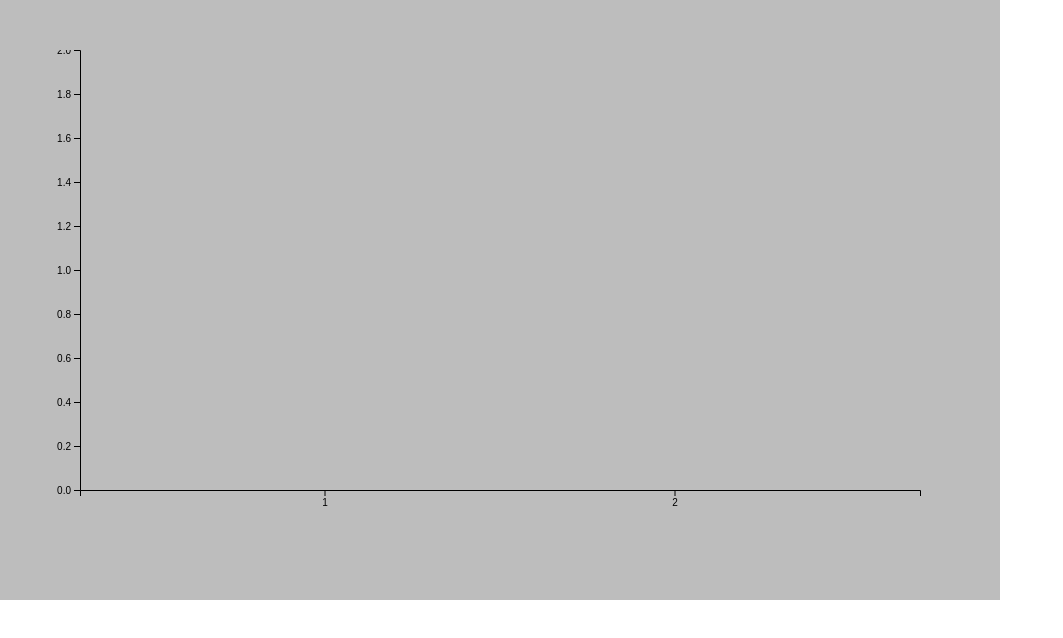
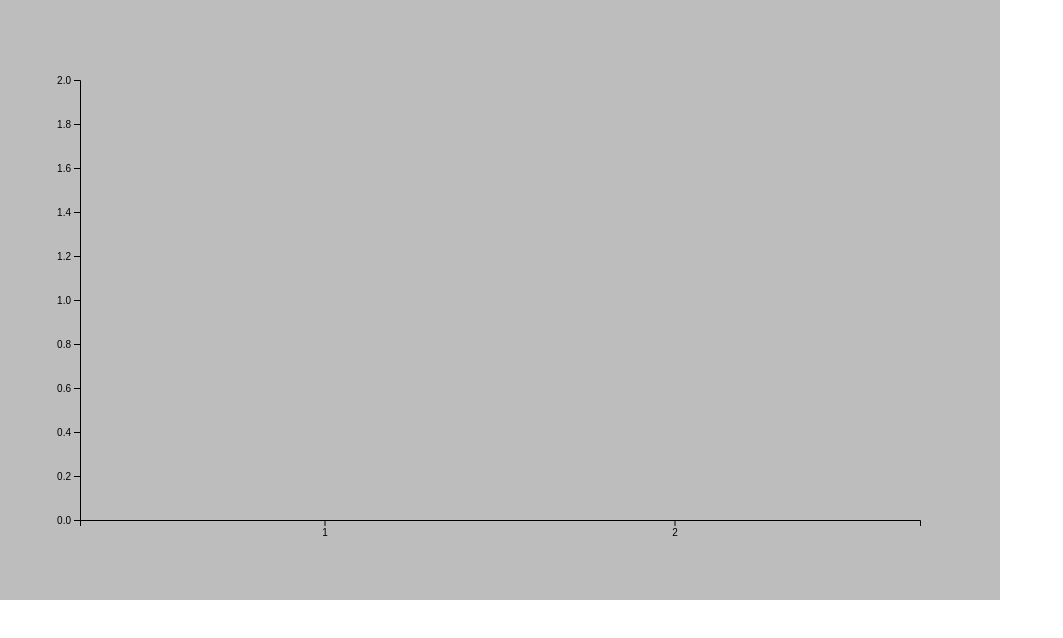
Before and after one commit to arash-safari/a3, a React (Create React App) app: page / in a window 1280 px wide. Shown: the top 638 px of the page, without its empty margins (0-1063 px from the left). Built offline with nearby package versions, Linux system fonts and the light colour scheme.

Commit message:
fix some bug in  axis

```diff
--- a/src/chart/Chart.jsx
+++ b/src/chart/Chart.jsx
@@ -10,13 +10,16 @@ class Chart extends Component {
         // console.log(d3.select(this.props.root))
 
         return (
-            <div style={{padding:this.props.margin,width:'100%',height:'100%'}}>
-            <svg id="arash-chart" width={`calc(100% - ${(this.props.margin?2*this.props.margin:0)+'px'})`}
-            height={`calc(100% -  ${(this.props.margin?2*this.props.margin:0)+'px'})`}>
-                {React.Children.map(this.props.children, (element, idx) => {
-                    return React.cloneElement(element, { ref: idx });
-                })}
-            </svg>
+            <div style={{padding:this.props.margin,
+                width:`calc(100% - ${(this.props.margin?2*this.props.margin:0)+'px'})`,
+                height:`calc(100% - ${(this.props.margin?2*this.props.margin:0)+'px'})`}}>
+                <svg id="arash-chart" width={'100%'} height={'100%'}>
+                    {/* <g transform={`translate( ${this.props.margin?this.props.margin:0} ,${this.props.margin?this.props.margin:0} )`}> */}
+                    {React.Children.map(this.props.children, (element, idx) => {
+                        return React.cloneElement(element, { ref: idx });
+                    })}
+                    {/* </g> */}
+                </svg>
             </div>
         )
     }
--- a/src/test.js
+++ b/src/test.js
@@ -23,9 +23,8 @@ export default function Test() {
     return (
         <div style={{ width: originWidth, height: originHeight, background: "#BDBDBD" }}>
             <Chart margin={margin}>
-                <BAxis scale={xScale} x={padding} y={height} />
-                <LAxis scale={yScale} x={padding} />
-
+                <BAxis scale={xScale} x={padding} y={height+padding} />
+                <LAxis scale={yScale} x={padding} y={padding}/>
             </Chart>
         </div>
     )
```
